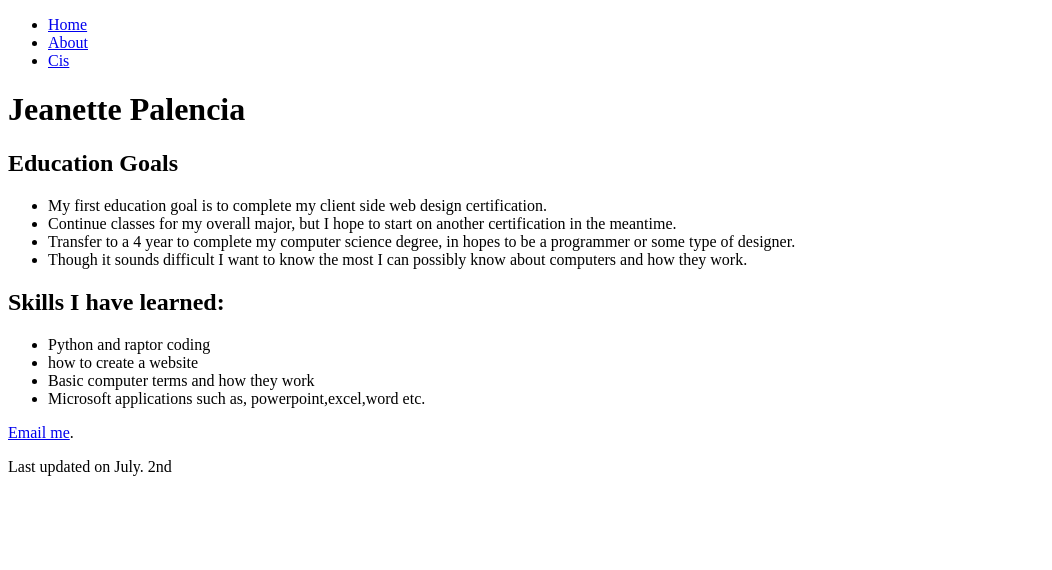
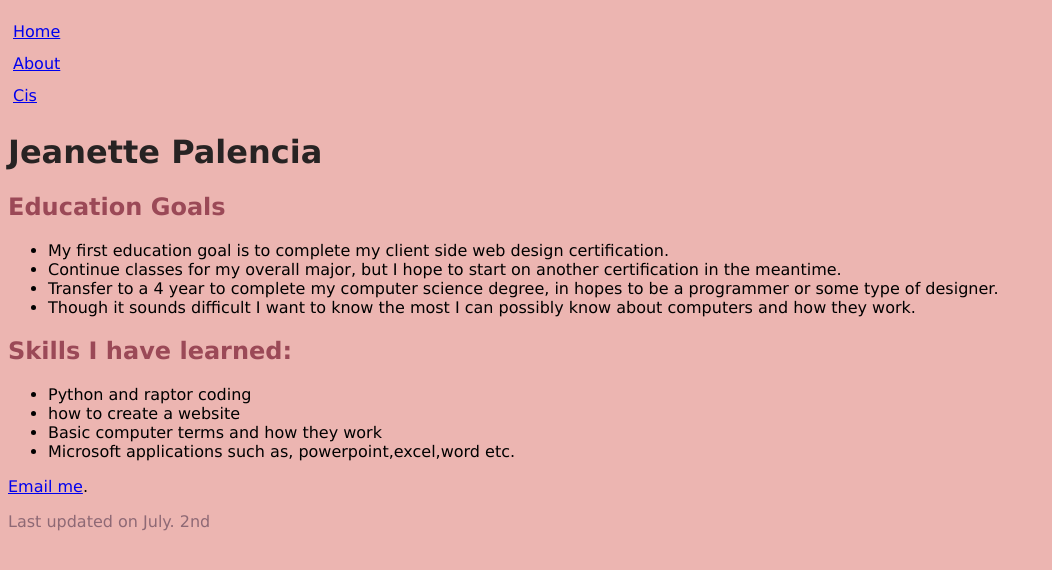
Before and after one commit to staticjp/cis162, a plain HTML site: page about.html in a window 1280 px wide. Shown: the whole page, without its empty margins (0-1052 px from the left). Drawn offline with Linux system fonts and the light colour scheme.

Commit message:
Add files via upload

```diff
--- a/2nd.css
+++ b/2nd.css
@@ -0,0 +1,20 @@
+body {background-color:#ecb5b1;
+    font-family:lucida Sans,Verdana, Geneva,san-serif;}
+
+header{background-color: #c47b87;}
+
+
+h1 {color:#272323;}
+nav> ul {color: #c47b87;
+    line-height: 2em;
+list-style-type: none;
+padding-left:5px;}
+
+h2{color:#9b4957}
+
+section{background-color:#aa7e94;
+width:75%;
+line-height: 2em;
+font-size:1.2em;}
+
+footer {color: #8e6975;}
--- a/main.css
+++ b/main.css
@@ -1,16 +1,20 @@
 body {background-color:#ecb5b1;
-    font-family: Josefin Sans,Lora Sans Regular, sans-serif;}
+    font-family:lucida Sans,Verdana, Geneva,san-serif;}
 
-header{background-color: rgb(196, 123, 135);}
+header{background-color: #c47b87;}
 
 
-h1 {color:#ccbdb7;}
+h1 {color:#9b4957;}
 nav> ul {line-height: 2em;
 list-style-type: none;
 padding-left:5px;}
 
+h2{color:#9b4957}
+
 section{background-color:#aa7e94;
-width:75%;
+line-height: 2em;
 font-size:1.2em;}
 
-footer {background-color: #8e6975;}
+h3{color: #9b4957}
+
+footer {color: #8e6975;}
```
